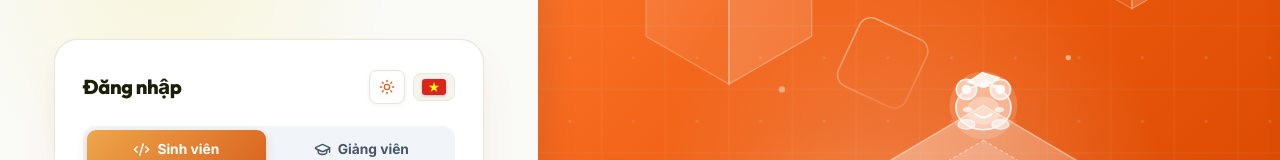
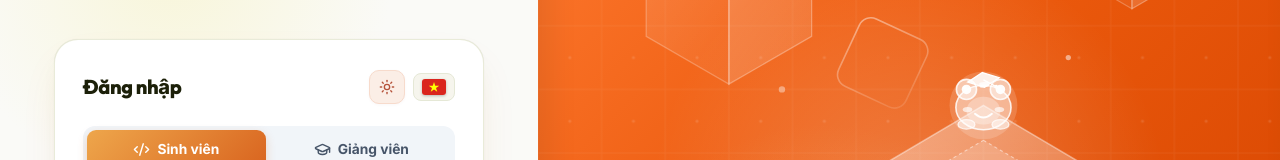
Before and after one commit to lenguyenanhmai05-dotcom/AITA-Intelligent, a React (Vite) app in the folder apps/web/: page / in a window 1280 px wide. Both pictures are taken after a click on the button "Đăng xuất". Shown: the part 178-338 px from the top of the page. Built offline with nearby package versions, Linux system fonts and the light colour scheme; no server answers.

Commit message:
feat(web): enhance dark and light mode toggle component

```diff
--- a/apps/web/src/components/ThemeToggle.tsx
+++ b/apps/web/src/components/ThemeToggle.tsx
@@ -30,30 +30,30 @@ export const ThemeToggle: React.FC<ThemeToggleProps> = ({
       style={{
         width: '36px',
         height: '34px',
-        borderRadius: '8px',
-        background: isDark ? 'rgba(255, 255, 255, 0.08)' : 'var(--bg-surface, #FFFFFF)',
-        border: isDark ? '1px solid rgba(255, 255, 255, 0.16)' : '1px solid var(--border-light, #E2E6D0)',
-        color: isDark ? '#F5A642' : 'var(--color-orange-zest)',
+        borderRadius: '10px',
+        background: isDark ? 'rgba(255, 255, 255, 0.08)' : '#FBEEE6',
+        border: isDark ? '1px solid rgba(231, 162, 122, 0.25)' : '1px solid #F7DBCC',
+        color: isDark ? '#E7A27A' : '#B5523A',
         display: 'inline-flex',
         alignItems: 'center',
         justifyContent: 'center',
         cursor: 'pointer',
         transition: 'all 0.2s cubic-bezier(0.4, 0, 0.2, 1)',
-        boxShadow: '0 1px 4px rgba(0,0,0,0.05)',
+        boxShadow: '0 1px 3px rgba(122, 62, 46, 0.04)',
         flexShrink: 0,
       }}
       onMouseEnter={(e) => {
-        e.currentTarget.style.borderColor = 'var(--color-orange-zest)';
+        e.currentTarget.style.borderColor = '#D9794E';
         e.currentTarget.style.transform = 'translateY(-1px)';
-        e.currentTarget.style.boxShadow = '0 3px 8px rgba(217, 100, 31, 0.18)';
+        e.currentTarget.style.boxShadow = '0 3px 8px rgba(181, 82, 58, 0.18)';
       }}
       onMouseLeave={(e) => {
-        e.currentTarget.style.borderColor = isDark ? 'rgba(255, 255, 255, 0.16)' : 'var(--border-light, #E2E6D0)';
+        e.currentTarget.style.borderColor = isDark ? 'rgba(231, 162, 122, 0.25)' : '#F7DBCC';
         e.currentTarget.style.transform = 'translateY(0)';
-        e.currentTarget.style.boxShadow = '0 1px 4px rgba(0,0,0,0.05)';
+        e.currentTarget.style.boxShadow = '0 1px 3px rgba(122, 62, 46, 0.04)';
       }}
     >
-      {isDark ? <Moon size={16} color="#F5A642" /> : <Sun size={16} color="var(--color-orange-zest)" />}
+      {isDark ? <Moon size={16} color="#E7A27A" /> : <Sun size={16} color="#B5523A" />}
     </button>
   );
 };
```
